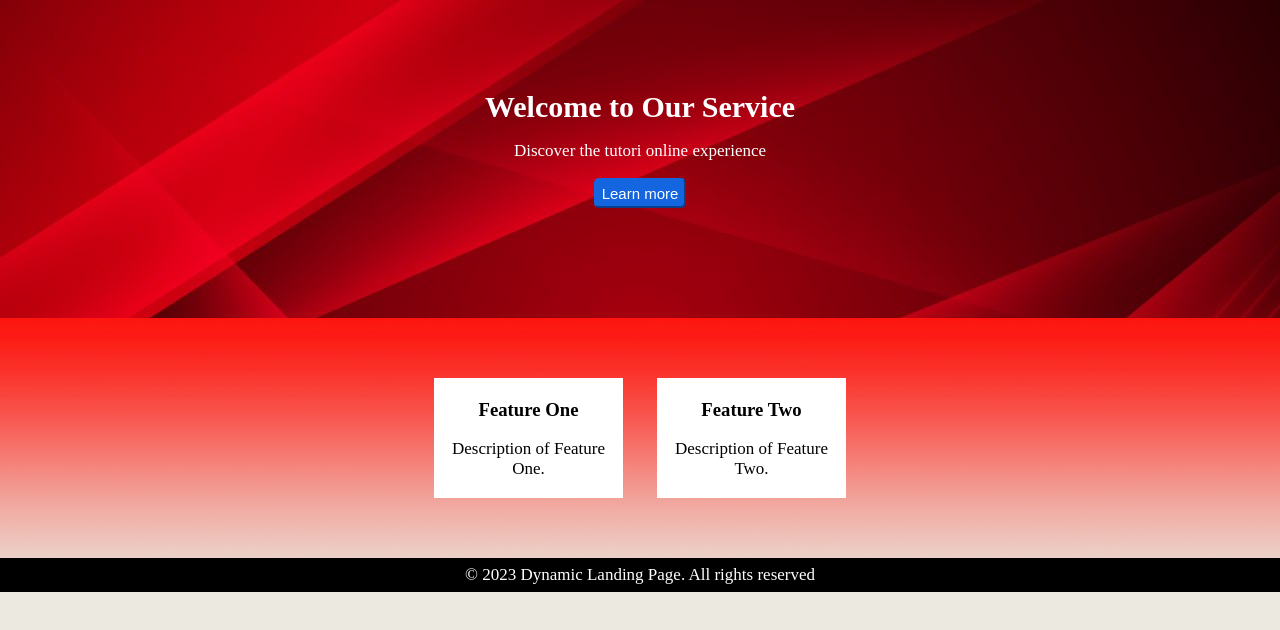
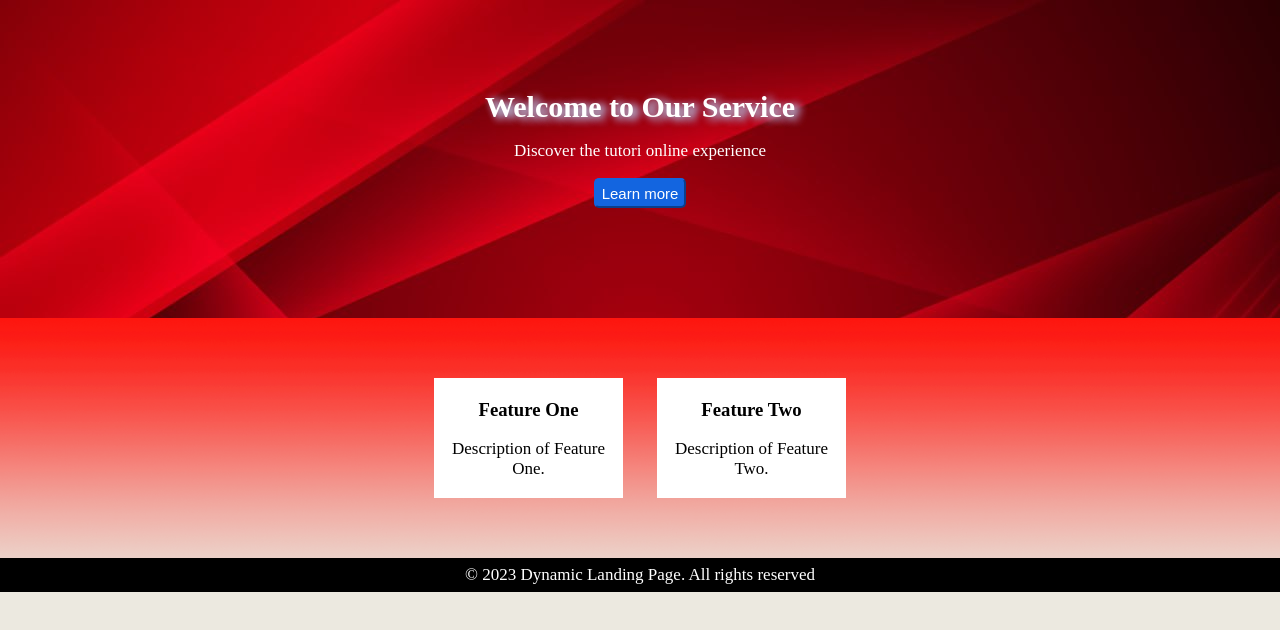
Before and after one commit to mexri05/qizil-rasm, a plain HTML site: page index.html in a window 1280 px wide. Drawn offline with Linux system fonts and the light colour scheme.

Commit message:
Add files via upload

```diff
--- a/index.html
+++ b/index.html
@@ -8,7 +8,7 @@
 </head>
 <body>
     <div class="matn">
-    <span><b>Welcome to Our Service</b></span>
+    <span class="M5"><b>Welcome to Our Service</b></span>
     <p>Discover the tutori online experience</p>
     <input type="submit" value="Learn more">
     </div>
--- a/style.css
+++ b/style.css
@@ -52,3 +52,6 @@ span{
 p{
     font-size: 17px;
 }
+.M5{
+    text-shadow: 5px 2px 8px rgb(236, 233, 224),5px 2px 8px rgb(19, 101, 224) ,5px 2px 8px red;
+}
```
